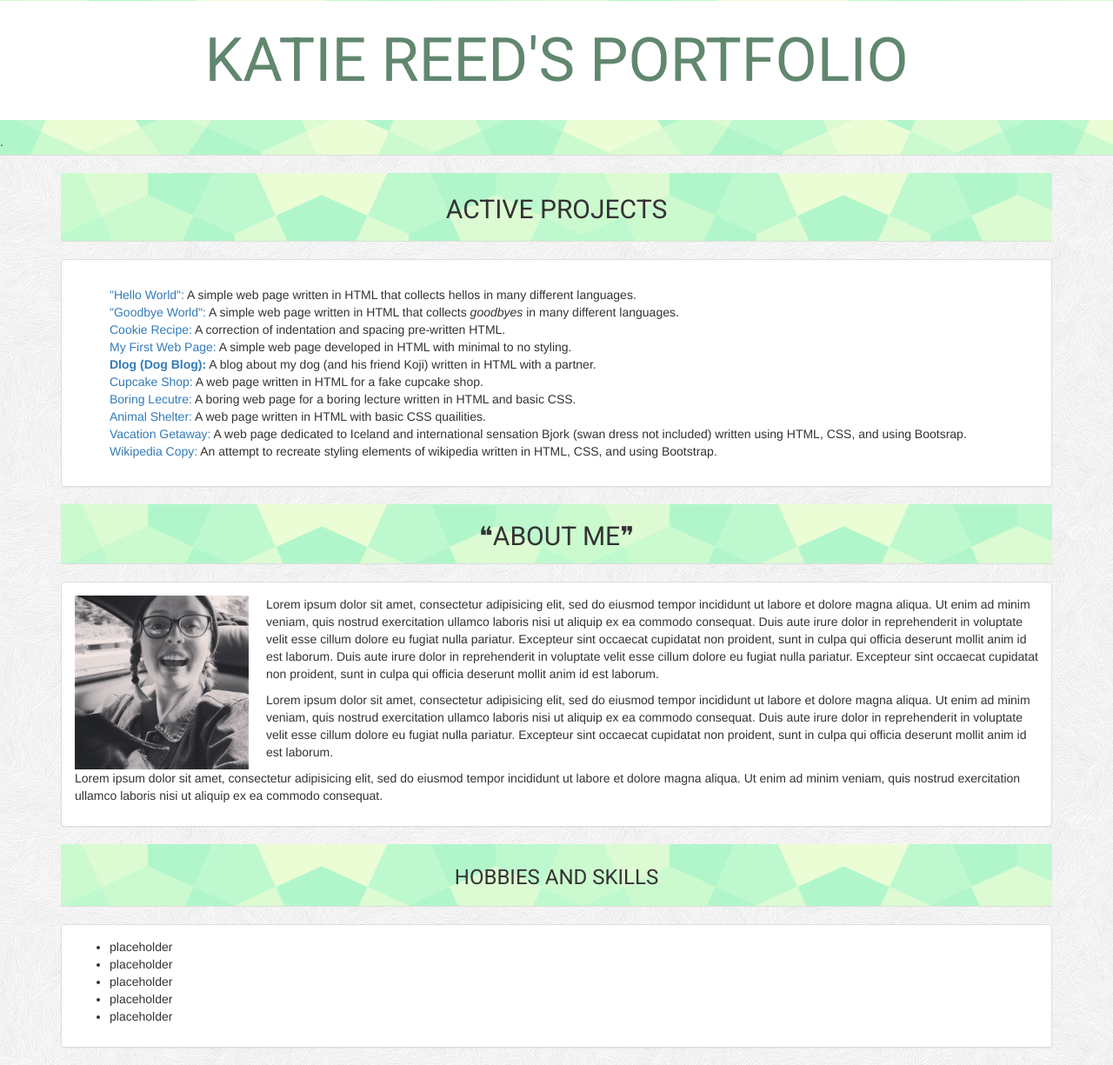
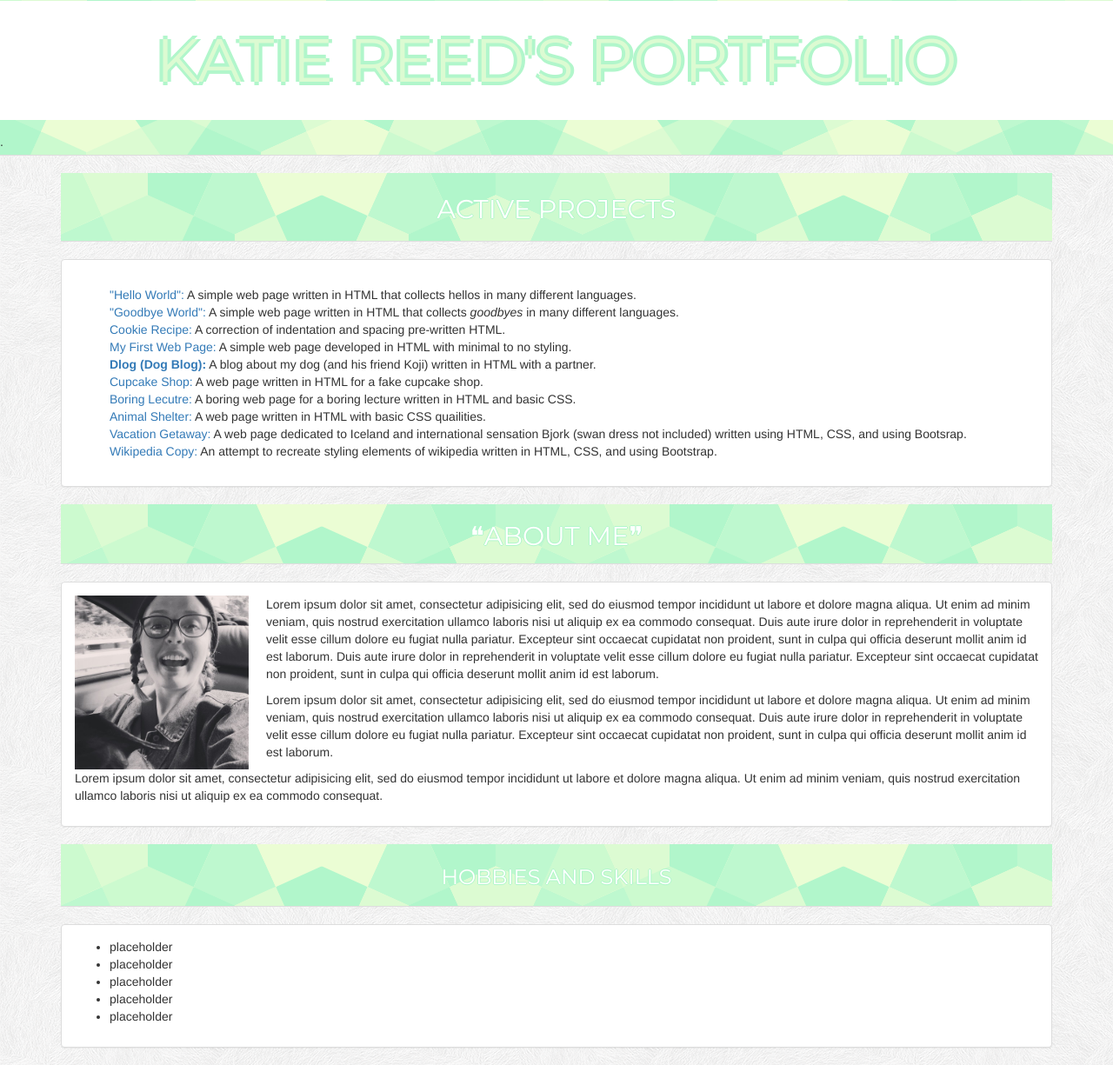
Before and after one commit to katharynreed/portfolio, a plain HTML site: page index.html in a window 1280 px wide. Shown: the whole page at 87% size. Drawn offline with nearby package versions, Linux system fonts and the light colour scheme.

Commit message:
change header and add text shadows

```diff
--- a/css/styles.css
+++ b/css/styles.css
@@ -1,9 +1,9 @@
 h1.first {
   text-align: center;
   text-shadow: 10px;
-  font-family: 'Roboto', sans-serif;
+  font-family: 'Montserrat', sans-serif;
   font-size: 70px;
-  color: #61876F;
+  color: #DCFBD2;
   font-stretch: condensed;
   text-transform: uppercase;
   margin-top: .5px;
@@ -77,16 +77,19 @@ img {
 }
 
 h1 {
-  font-family: 'Roboto', sans-serif;
-  color:"white"
+  font-family: 'Montserrat', sans-serif;
+  color:white;
+  text-shadow: -4px 0 #B1F6CB, 0 4px #B1F6CB, 4px 0 #B1F6CB, 0 -4px #B1F6CB;
 }
 
 h2 {
-  font-family: 'Roboto', sans-serif;
-  color:"white"
+  font-family: 'Montserrat', sans-serif;
+  color:white;
+  text-shadow: -1px 0 #B1F6CB, 0 1px #B1F6CB, 1px 0 #B1F6CB, 0 -1px #B1F6CB;
 }
 
 h3 {
-  font-family: 'Roboto', sans-serif;
-  color:"white"
+  font-family: 'Montserrat', sans-serif;
+  color:white;
+  text-shadow: -1px 0 #B1F6CB, 0 1px #B1F6CB, 1px 0 #B1F6CB, 0 -1px #B1F6CB;
 }
--- a/index.html
+++ b/index.html
@@ -5,6 +5,7 @@
     <link rel="stylesheet" href="https://maxcdn.bootstrapcdn.com/bootstrap/3.3.7/css/bootstrap.min.css" integrity="sha384-BVYiiSIFeK1dGmJRAkycuHAHRg32OmUcww7on3RYdg4Va+PmSTsz/K68vbdEjh4u" crossorigin="anonymous">
     <link rel="stylesheet" href="css/styles.css">
     <link href="https://fonts.googleapis.com/css?family=Roboto" rel="stylesheet">
+    <link href="https://fonts.googleapis.com/css?family=Montserrat" rel="stylesheet">
     <title>Katie's Portfolio</title>
   </head>
   <body>
```
